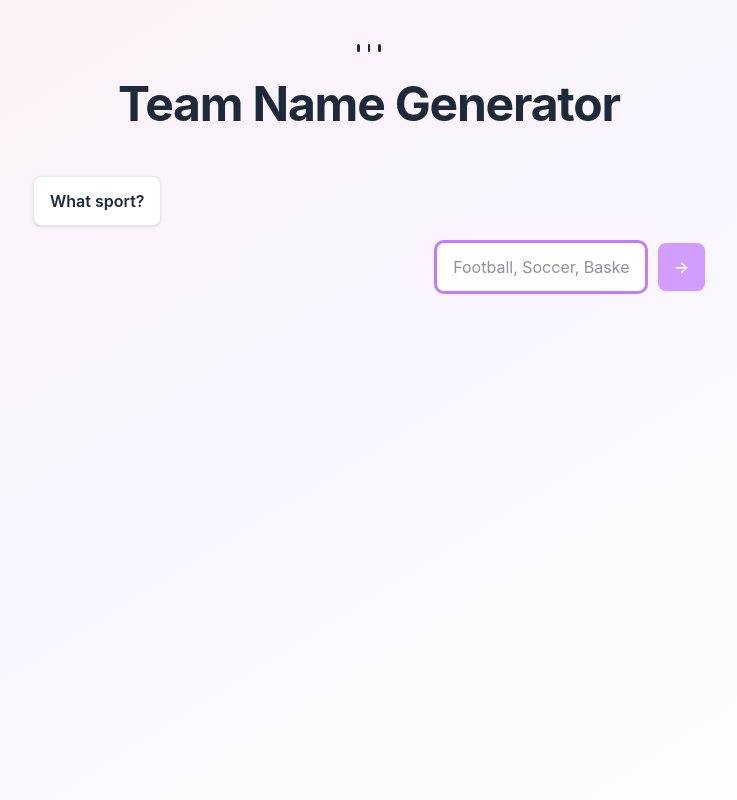
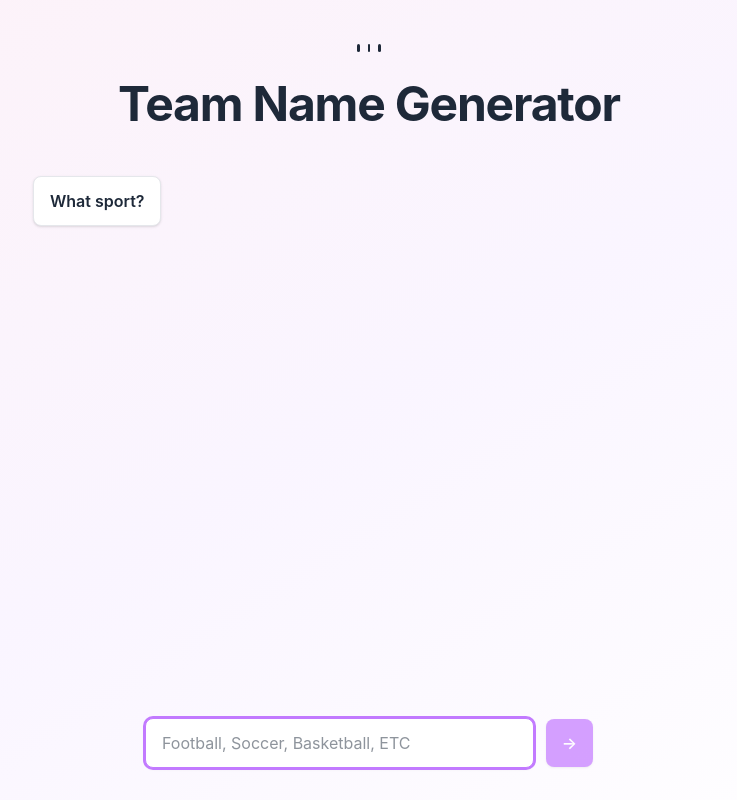
Before and after one commit to Wolford10/TeamGen-AI, a Next.js app: page / in a window 1280 px wide. Shown: the whole page, without its empty margins (271-1008 px from the left). Built offline with nearby package versions, Linux system fonts and the light colour scheme.

Commit message:
Move input form to bottom center of screen

```diff
--- a/components/PromptForm.tsx
+++ b/components/PromptForm.tsx
@@ -284,7 +284,7 @@ export default function PromptForm() {
   }
 
   return (
-    <div className="min-h-screen w-full bg-gradient-to-br from-pink-50 via-purple-50 to-white flex flex-col items-center justify-start py-8 px-4">
+    <div className="min-h-screen w-full bg-gradient-to-br from-pink-50 via-purple-50 to-white flex flex-col items-center py-8 px-4">
       <PaywallModal show={showPaywall && genBlocked && !userHasPaid} onClose={() => setShowPaywall(false)} />
 
       {/* Logo and Title */}
@@ -299,7 +299,7 @@ export default function PromptForm() {
         <h1 className="text-4xl md:text-5xl font-bold text-gray-800 tracking-tight">Team Name Generator</h1>
       </div>
 
-      <div className="w-full max-w-2xl mx-auto">
+      <div className="w-full max-w-2xl mx-auto flex-1 flex flex-col">
         {/* Render each message (question or answer) as its own row */}
         {messages.map((msg, idx) => {
           if (
@@ -368,21 +368,7 @@ export default function PromptForm() {
             </div>
           </div>
         )}
-        {/* Input form (hidden while typing) */}
-        {!isTyping && currentStep < filteredQuestions.length && (
-          <div className="flex w-full justify-end mb-6">
-            <form onSubmit={handleNext} className="flex flex-row gap-3 items-center w-full max-w-[70%] md:max-w-[40%]">
-              <div className="flex-1">{renderInput()}</div>
-              <button
-                type="submit"
-                className="px-4 py-3 rounded-lg bg-purple-500 text-white font-semibold transition disabled:opacity-50 transform hover:scale-105 hover:bg-purple-600 active:scale-95 duration-200 ease-in-out shadow-sm"
-                disabled={!input}
-              >
-                →
-              </button>
-            </form>
-          </div>
-        )}
+
         {/* Typing indicator (shows below the question/answer bubbles) */}
         {isTyping && (
           <div className="flex w-full justify-start mt-2">
@@ -444,6 +430,22 @@ export default function PromptForm() {
           </div>
         )}
       </div>
+
+      {/* Input form at bottom center */}
+      {!isTyping && currentStep < filteredQuestions.length && (
+        <div className="w-full flex justify-center mt-8">
+          <form onSubmit={handleNext} className="flex flex-row gap-3 items-center w-full max-w-md">
+            <div className="flex-1">{renderInput()}</div>
+            <button
+              type="submit"
+              className="px-4 py-3 rounded-lg bg-purple-500 text-white font-semibold transition disabled:opacity-50 transform hover:scale-105 hover:bg-purple-600 active:scale-95 duration-200 ease-in-out shadow-sm"
+              disabled={!input}
+            >
+              →
+            </button>
+          </form>
+        </div>
+      )}
     </div>
   )
 }
```
